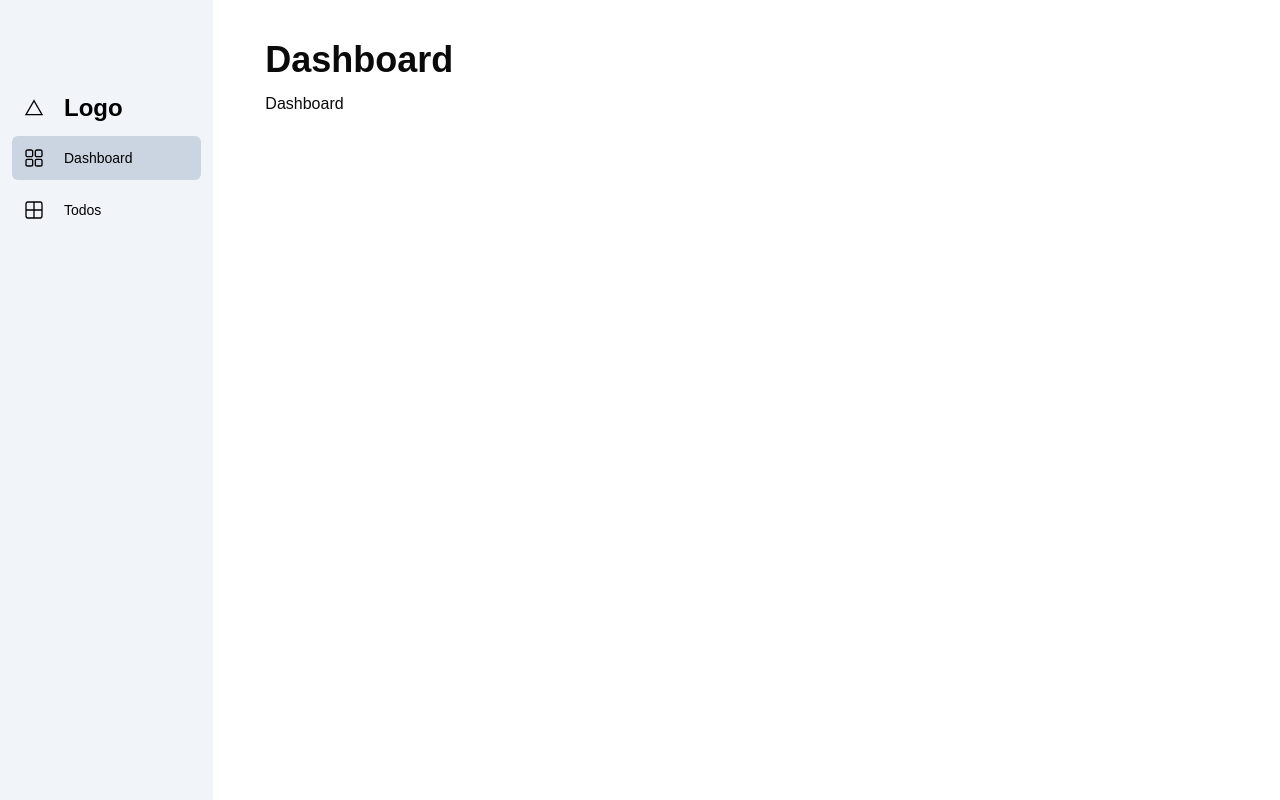
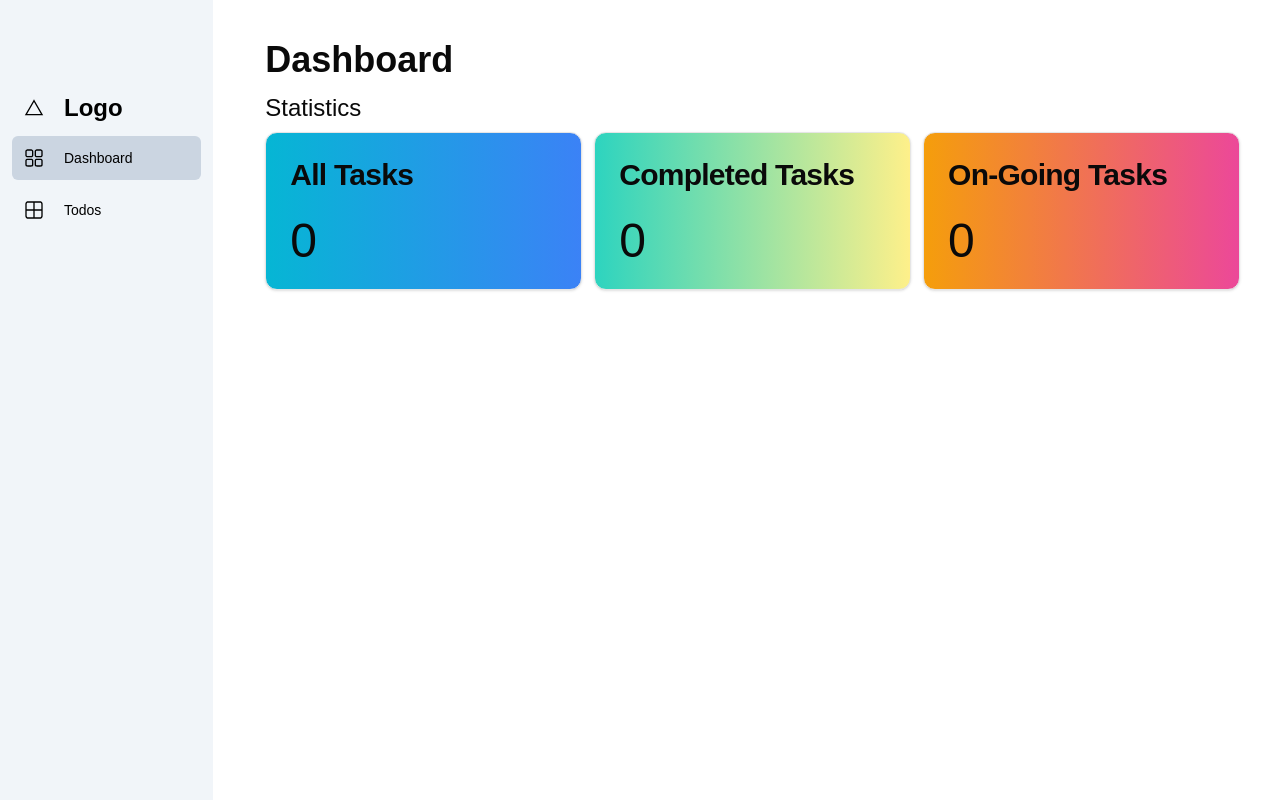
Before and after one commit to AlphaPrem/todo, a Next.js app: page /dashboard in a window 1280 px wide. Built offline with nearby package versions, Linux system fonts and the light colour scheme; no server answers; the database is empty.

Commit message:
Dashboard implemented with statistics

```diff
--- a/src/app/dashboard/page.tsx
+++ b/src/app/dashboard/page.tsx
@@ -1,14 +1,48 @@
 import React from 'react'
 import prisma from '../db/db'
+import { Card, CardContent, CardHeader, CardTitle } from '@/components/ui/card'
 
 export async function getAllTodos() {
   const todos = await prisma.todos.count()
 
   console.log(todos)
+  return todos
 }
 
-const Dashboard = () => {
-  return <div>Dashboard</div>
+const Dashboard = async () => {
+  const [allTodos] = await Promise.all([getAllTodos()])
+
+  return (
+    <div>
+      <h2 className='text-2xl font-medium my-2'>Statistics</h2>
+      <div className='flex flex-col gap-3 md:flex-row w-full'>
+        <Card className='max-w-sm w-full bg-gradient-to-r from-cyan-500 to-blue-500'>
+          <CardHeader>
+            <CardTitle className='text-3xl'>All Tasks</CardTitle>
+          </CardHeader>
+          <CardContent>
+            <h1 className='font-medium text-5xl'>{allTodos}</h1>
+          </CardContent>
+        </Card>
+        <Card className='max-w-sm w-full bg-gradient-to-r from-teal-400 to-yellow-200'>
+          <CardHeader>
+            <CardTitle className='text-3xl'>Completed Tasks</CardTitle>
+          </CardHeader>
+          <CardContent>
+            <h1 className='font-medium text-5xl'>{allTodos}</h1>
+          </CardContent>
+        </Card>
+        <Card className='max-w-sm w-full bg-gradient-to-r from-amber-500 to-pink-500'>
+          <CardHeader>
+            <CardTitle className='text-3xl'>On-Going Tasks</CardTitle>
+          </CardHeader>
+          <CardContent>
+            <h1 className='font-medium text-5xl'>{allTodos}</h1>
+          </CardContent>
+        </Card>
+      </div>
+    </div>
+  )
 }
 
 export default Dashboard
--- /dev/null
+++ b/src/components/ui/card.tsx
@@ -0,0 +1,76 @@
+import * as React from "react"
+
+import { cn } from "@/lib/utils"
+
+const Card = React.forwardRef<
+  HTMLDivElement,
+  React.HTMLAttributes<HTMLDivElement>
+>(({ className, ...props }, ref) => (
+  <div
+    ref={ref}
+    className={cn(
+      "rounded-xl border bg-card text-card-foreground shadow",
+      className
+    )}
+    {...props}
+  />
+))
+Card.displayName = "Card"
+
+const CardHeader = React.forwardRef<
+  HTMLDivElement,
+  React.HTMLAttributes<HTMLDivElement>
+>(({ className, ...props }, ref) => (
+  <div
+    ref={ref}
+    className={cn("flex flex-col space-y-1.5 p-6", className)}
+    {...props}
+  />
+))
+CardHeader.displayName = "CardHeader"
+
+const CardTitle = React.forwardRef<
+  HTMLParagraphElement,
+  React.HTMLAttributes<HTMLHeadingElement>
+>(({ className, ...props }, ref) => (
+  <h3
+    ref={ref}
+    className={cn("font-semibold leading-none tracking-tight", className)}
+    {...props}
+  />
+))
+CardTitle.displayName = "CardTitle"
+
+const CardDescription = React.forwardRef<
+  HTMLParagraphElement,
+  React.HTMLAttributes<HTMLParagraphElement>
+>(({ className, ...props }, ref) => (
+  <p
+    ref={ref}
+    className={cn("text-sm text-muted-foreground", className)}
+    {...props}
+  />
+))
+CardDescription.displayName = "CardDescription"
+
+const CardContent = React.forwardRef<
+  HTMLDivElement,
+  React.HTMLAttributes<HTMLDivElement>
+>(({ className, ...props }, ref) => (
+  <div ref={ref} className={cn("p-6 pt-0", className)} {...props} />
+))
+CardContent.displayName = "CardContent"
+
+const CardFooter = React.forwardRef<
+  HTMLDivElement,
+  React.HTMLAttributes<HTMLDivElement>
+>(({ className, ...props }, ref) => (
+  <div
+    ref={ref}
+    className={cn("flex items-center p-6 pt-0", className)}
+    {...props}
+  />
+))
+CardFooter.displayName = "CardFooter"
+
+export { Card, CardHeader, CardFooter, CardTitle, CardDescription, CardContent }
```
